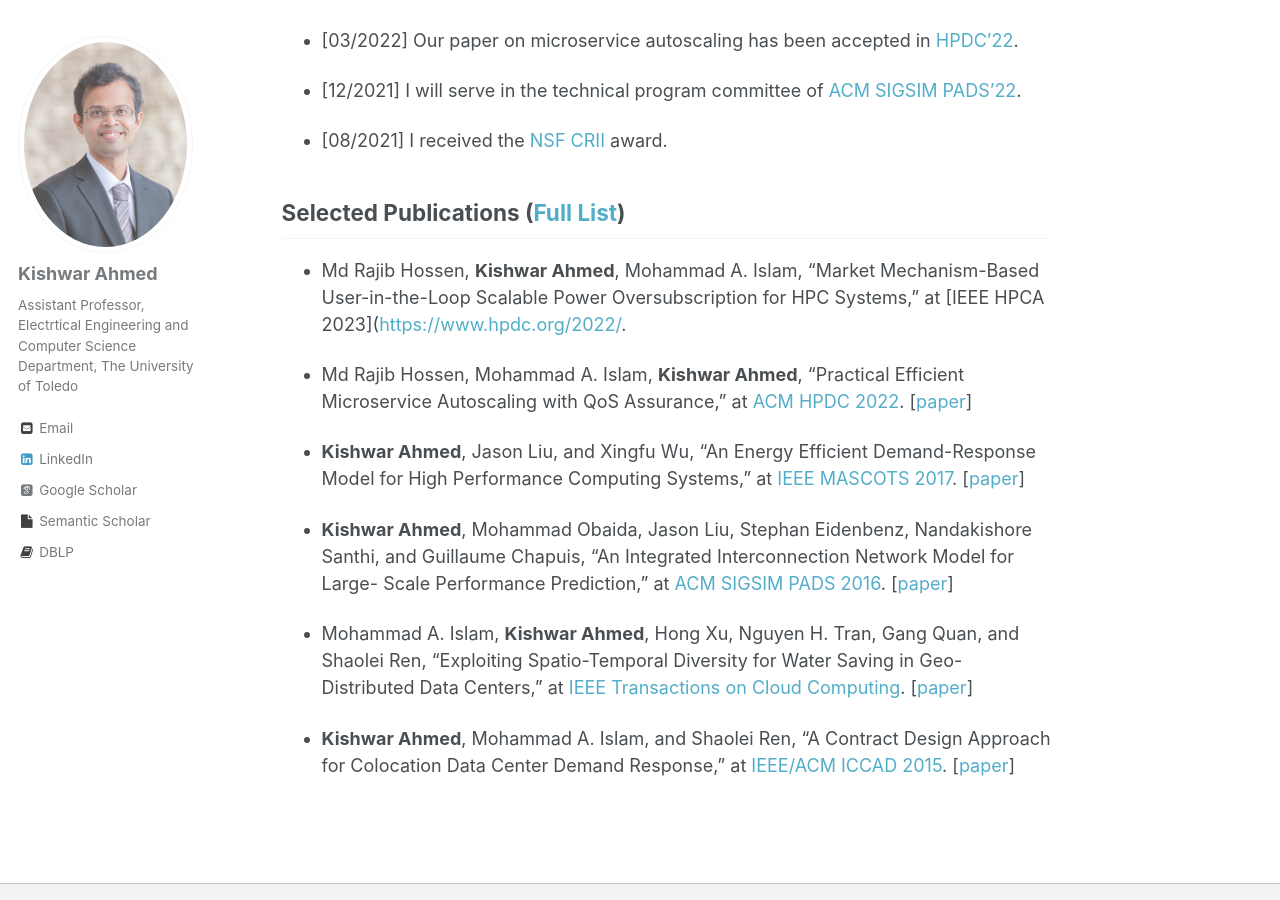
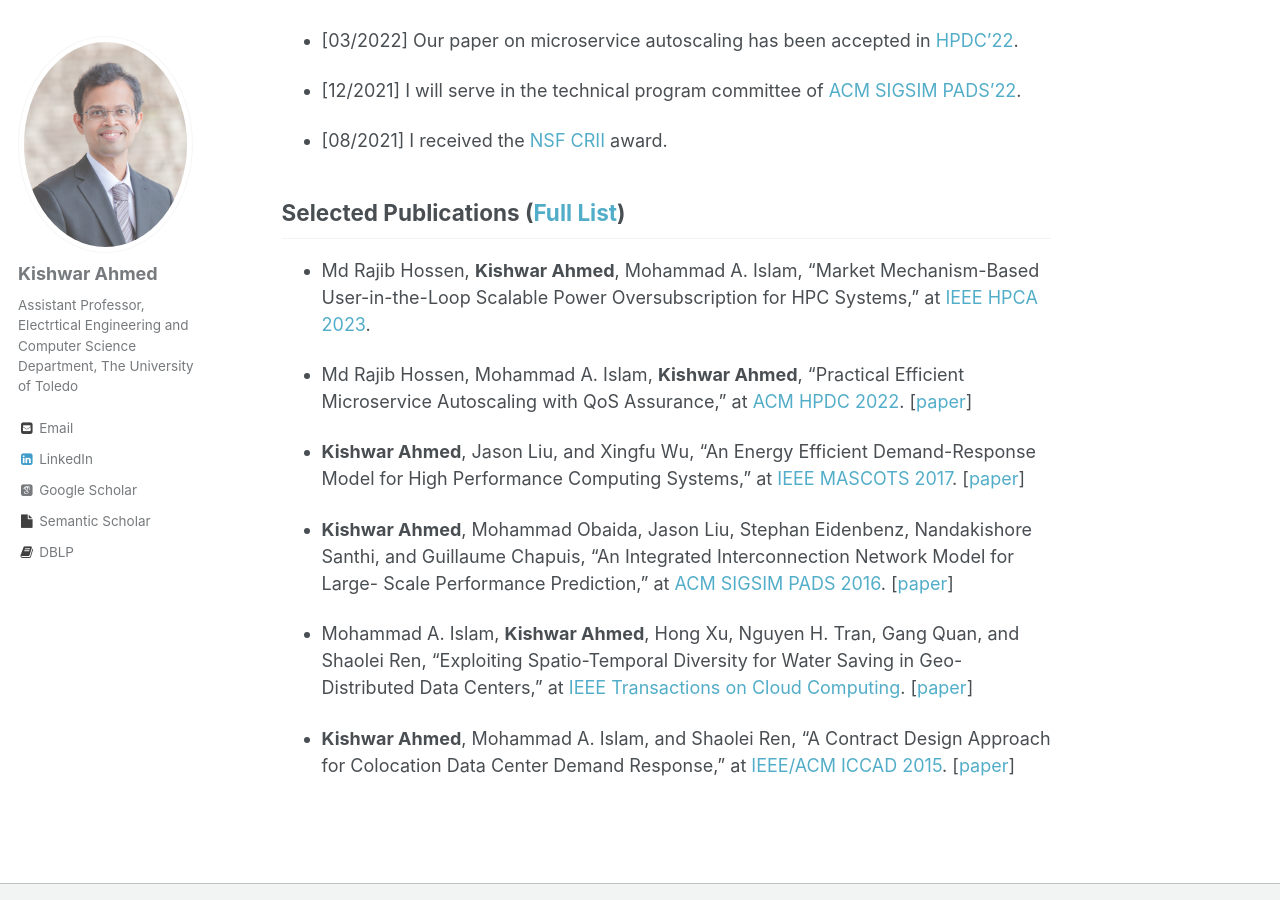
Before and after one commit to kishwarbd/kishwarbd.github.io, a Jekyll site: the page built from _pages/about.md, in a window 1280 px wide and 900 px high, scrolled down 820 px. Built offline with Jekyll 4.4.1, drawn with Linux system fonts in a browser that asks for light colours; some web fonts are replaced; part of the change alters nothing that is shown.

Commit message:
Update about.md

```diff
--- a/_pages/about.md
+++ b/_pages/about.md
@@ -34,7 +34,7 @@ Jason Liu](https://people.cis.fiu.edu/liux/). I also worked as a research aide a
 
 ## Selected Publications ([Full List](https://kishwarbd.github.io/publications/))
 
-* Md Rajib Hossen, **Kishwar Ahmed**, Mohammad A. Islam, “Market Mechanism-Based User-in-the-Loop Scalable Power Oversubscription for HPC Systems,” at [IEEE HPCA 2023]([https://www.hpdc.org/2022/](https://hpca-conf.org/2023/).
+* Md Rajib Hossen, **Kishwar Ahmed**, Mohammad A. Islam, “Market Mechanism-Based User-in-the-Loop Scalable Power Oversubscription for HPC Systems,” at [IEEE HPCA 2023](https://hpca-conf.org/2023/).
 
 * Md Rajib Hossen, Mohammad A. Islam, **Kishwar Ahmed**, “Practical Efficient Microservice Autoscaling with QoS Assurance,” at [ACM HPDC 2022](https://www.hpdc.org/2022/). [[paper](https://dl.acm.org/doi/10.1145/3502181.3531460)]
 
```
